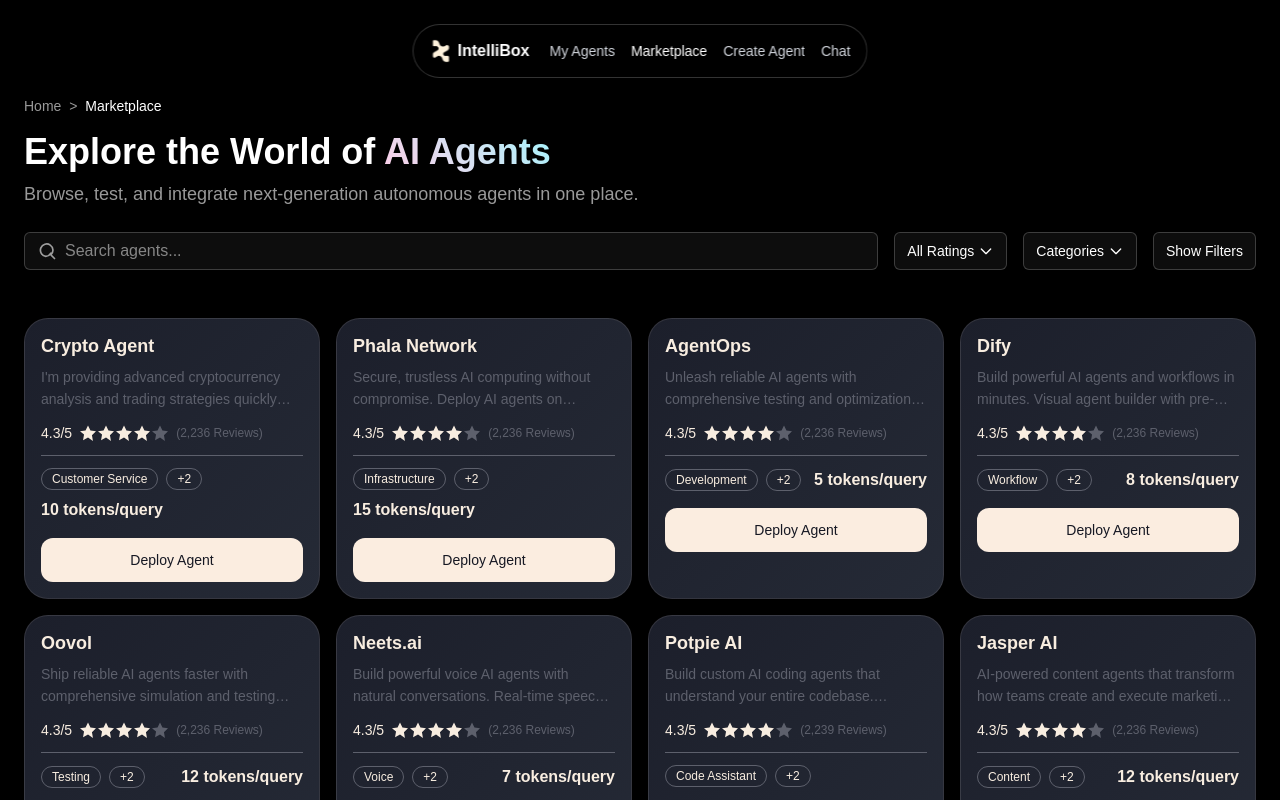
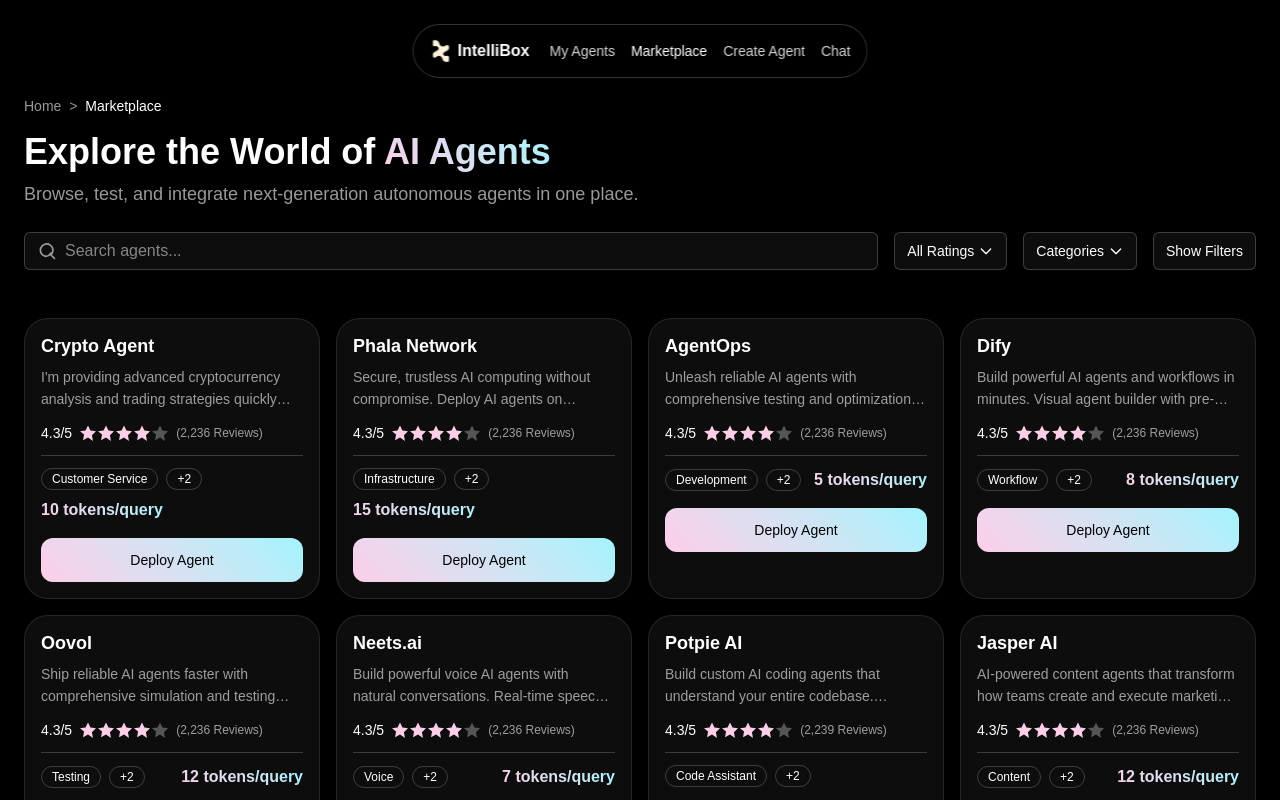
Before and after one commit to Jay-366/techtrove2.0, a Next.js app: page /marketplace in a window 1280 px wide. Shown: the top 800 px of the page. Built offline with nearby package versions, Linux system fonts and the light colour scheme.

Commit message:
change color theme

```diff
--- a/components/marketplace/AgentCard.js
+++ b/components/marketplace/AgentCard.js
@@ -8,7 +8,7 @@
   <svg
     className="h-4 w-4"
     viewBox="0 0 24 24"
-    fill={filled ? "#f8ede0" : "#5d606c"}
+    fill={filled ? "oklch(89.9% 0.061 343.231)" : "rgba(255, 255, 255, 0.3)"}
     xmlns="http://www.w3.org/2000/svg"
   >
     <path d="M12 .587l3.668 7.568 8.332 1.151-6.064 6.091 1.484 8.603L12 18.897l-7.42 4.103 1.484-8.603L0 9.306l8.332-1.151z" />
@@ -30,22 +30,22 @@
 
   return (
     <div
-      className="relative overflow-hidden rounded-3xl text-[#f8ede0] cursor-pointer transition-all duration-300"
+      className="relative overflow-hidden rounded-3xl text-white cursor-pointer transition-all duration-300"
       style={{
-        background: "linear-gradient(135deg, #1C1F2B 0%, #252a36 100%)",
-        border: "1px solid rgba(251, 237, 224, 0.1)",
+        backgroundColor: "rgba(255, 255, 255, 0.05)",
+        border: "1px solid rgba(255, 255, 255, 0.1)",
       }}
       onMouseEnter={(e) => {
         e.currentTarget.style.transform = "translateY(-8px)";
-        e.currentTarget.style.borderColor = "rgba(251, 237, 224, 0.2)";
+        e.currentTarget.style.borderColor = "rgba(255, 255, 255, 0.2)";
         e.currentTarget.style.boxShadow =
-          "0 20px 40px rgba(251, 237, 224, 0.08), 0 0 60px rgba(147, 112, 219, 0.08)";
+          "0 20px 40px rgba(255, 255, 255, 0.08), 0 0 60px rgba(255, 255, 255, 0.08)";
       }}
       onMouseLeave={(e) => {
         e.currentTarget.style.transform = "translateY(0)";
-        e.currentTarget.style.borderColor = "rgba(251, 237, 224, 0.1)";
+        e.currentTarget.style.borderColor = "rgba(255, 255, 255, 0.1)";
         e.currentTarget.style.boxShadow =
-          "0 10px 20px rgba(251, 237, 224, 0.04)";
+          "0 10px 20px rgba(255, 255, 255, 0.04)";
       }}
       onClick={() => {
         router.push(`/agents/${id}`);
@@ -56,7 +56,7 @@
         className="absolute inset-0 opacity-0 transition-opacity duration-300"
         style={{
           background:
-            "radial-gradient(circle at 30% 50%, rgba(147, 112, 219, 0.05) 0%, transparent 50%)",
+            "radial-gradient(circle at 30% 50%, rgba(255, 255, 255, 0.05) 0%, transparent 50%)",
           pointerEvents: "none",
         }}
       />
@@ -64,18 +64,18 @@
       {/* main content */}
       <div className="relative z-10 p-4">
         {/* name */}
-        <h3 className="text-lg font-semibold leading-tight text-[#f8ede0]">
+        <h3 className="text-lg font-semibold leading-tight text-white">
           {name}
         </h3>
 
         {/* description */}
-        <p className="mt-2 text-sm leading-relaxed text-[#5d606c] line-clamp-2">
+        <p className="mt-2 text-sm leading-relaxed line-clamp-2" style={{ color: 'rgba(255, 255, 255, 0.6)' }}>
           {description}
         </p>
 
         {/* rating row */}
         <div className="mt-3 flex flex-wrap items-center gap-2">
-          <span className="text-sm font-medium text-[#f8ede0]">
+          <span className="text-sm font-medium text-white">
             {rating.toFixed(1)}/5
           </span>
           <div className="flex space-x-0.5">
@@ -83,13 +83,13 @@
               <Star key={index} filled={index < filledStars} />
             ))}
           </div>
-          <span className="text-xs text-[#5d606c]">
+          <span className="text-xs" style={{ color: 'rgba(255, 255, 255, 0.6)' }}>
             ({reviews.toLocaleString()} Reviews)
           </span>
         </div>
 
         {/* divider */}
-        <div className="my-3 h-px w-full bg-[#5d606c]" />
+        <div className="my-3 h-px w-full" style={{ backgroundColor: 'rgba(255, 255, 255, 0.2)' }} />
 
         {/* tags + price */}
         <div className="flex flex-wrap items-center justify-between gap-2">
@@ -97,32 +97,39 @@
             {tags.map((tag) => (
               <span
                 key={tag}
-                className="rounded-full border border-[#5d606c] px-2.5 py-0.5 text-xs text-[#f8ede0]"
+                className="rounded-full border px-2.5 py-0.5 text-xs text-white"
+                style={{ border: '1px solid rgba(255, 255, 255, 0.2)' }}
               >
                 {tag}
               </span>
             ))}
           </div>
-          <span className="whitespace-nowrap text-base font-semibold text-[#f8ede0]">
+          <span className="whitespace-nowrap text-base font-semibold" style={{
+            background: 'linear-gradient(45deg, oklch(89.9% 0.061 343.231), oklch(91.7% 0.08 205.041))',
+            WebkitBackgroundClip: 'text',
+            WebkitTextFillColor: 'transparent',
+            backgroundClip: 'text'
+          }}>
             {price}
           </span>
         </div>
 
         {/* Deploy button */}
         <button
-          className="mt-4 w-full px-4 py-3 rounded-xl text-sm font-medium transition-all duration-200"
+          className="mt-4 w-full px-4 py-3 rounded-xl text-sm font-medium transition-all duration-200 text-black"
           style={{
-            background: "#fbede0",
-            color: "#161823",
+            background: "linear-gradient(45deg, oklch(89.9% 0.061 343.231), oklch(91.7% 0.08 205.041))",
           }}
           onMouseEnter={(e) => {
             e.currentTarget.style.transform = "translateY(-2px)";
             e.currentTarget.style.boxShadow =
-              "0 8px 16px rgba(147, 112, 219, 0.3)";
+              "0 8px 16px rgba(255, 255, 255, 0.3)";
+            e.currentTarget.style.opacity = "0.9";
           }}
           onMouseLeave={(e) => {
             e.currentTarget.style.transform = "translateY(0)";
             e.currentTarget.style.boxShadow = "none";
+            e.currentTarget.style.opacity = "1";
           }}
           onClick={(e) => {
             e.stopPropagation();
```
